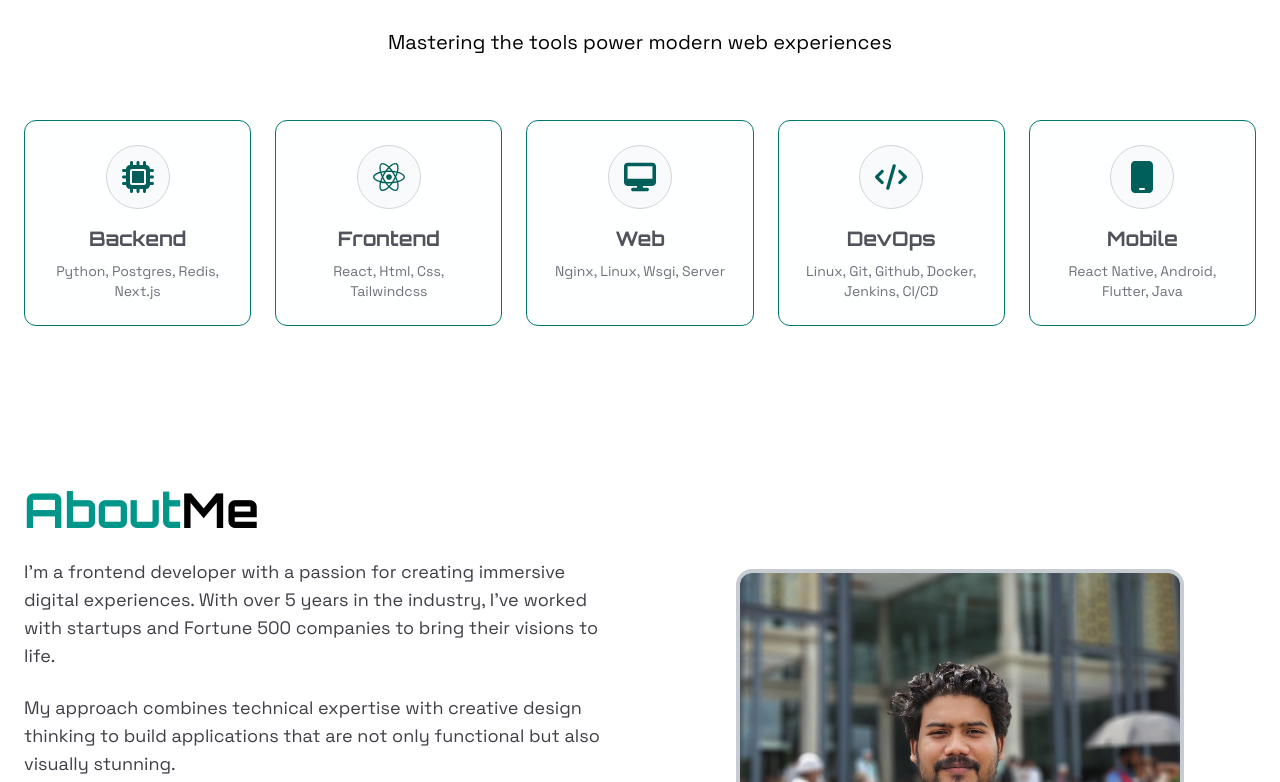
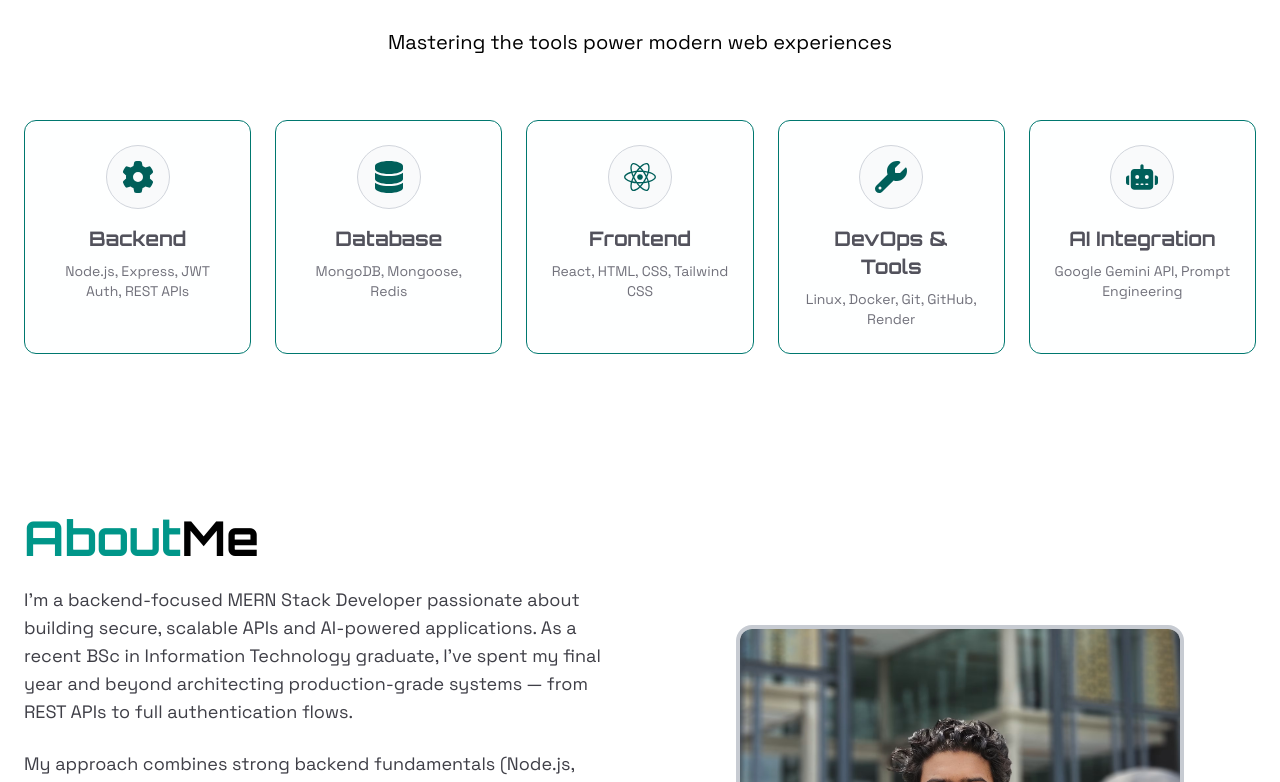
Before and after one commit to JonayedAlHabib/Porfolio, a React (Vite) app: page / in a window 1280 px wide. Shown: the part 1718-2500 px from the top of the page. Built offline with nearby package versions, Linux system fonts and the light colour scheme.

Commit message:
feat: update skills and profile descriptions to reflect backend focus and recent experiences

```diff
--- a/src/assets/asstes.js
+++ b/src/assets/asstes.js
@@ -1,4 +1,4 @@
-import { FaCode, FaDesktop, FaMicrochip, FaMobile, FaReact, FaRProject, FaSchool } from 'react-icons/fa6'
+import { FaDatabase, FaDesktop, FaGear, FaReact, FaRobot, FaSchool, FaWrench } from 'react-icons/fa6'
 import profileImg from '../assets/profile.avif'
 import resumeCV from '../assets/Jonayed_Al_Habib_CV.pdf'
 import { FaProjectDiagram } from 'react-icons/fa'
@@ -16,29 +16,29 @@ export const navMenu = ['Home', 'Work', 'Skills', 'About', 'Contact']
 
 export const skillsData = [
     {
-        icon: FaMicrochip,
+        icon: FaGear,
         title: 'Backend',
-        technologies: ['Python', 'Postgres', 'Redis', 'Next.js']
+        technologies: ['Node.js', 'Express', 'JWT Auth', 'REST APIs']
+    },
+    {
+        icon: FaDatabase,
+        title: 'Database',
+        technologies: ['MongoDB', 'Mongoose', 'Redis']
     },
     {
         icon: FaReact,
         title: 'Frontend',
-        technologies: ['React', 'Html', 'Css', 'Tailwindcss']
+        technologies: ['React', 'HTML', 'CSS', 'Tailwind CSS']
     },
     {
-        icon: FaDesktop,
-        title: 'Web',
-        technologies: ['Nginx', 'Linux', 'Wsgi', 'Server']
+        icon: FaWrench,
+        title: 'DevOps & Tools',
+        technologies: ['Linux', 'Docker', 'Git', 'GitHub', 'Render']
     },
     {
-        icon: FaCode ,
-        title: 'DevOps',
-        technologies: ['Linux', 'Git', 'Github', 'Docker', 'Jenkins', 'CI/CD']
-    },
-    {
-        icon: FaMobile,
-        title: 'Mobile',
-        technologies: ['React Native', 'Android', 'Flutter', 'Java']
+        icon: FaRobot,
+        title: 'AI Integration',
+        technologies: ['Google Gemini API', 'Prompt Engineering']
     },
 ]
 
@@ -73,18 +73,18 @@ export const projectData = [
 
 export const profileData = [
     {
-        icon: FaCode ,
+        icon: FaDesktop ,
         title: 'Language',
-        technologies : ['Python', 'Django', 'Rest', 'React', 'Tailwindcss']
+        technologies : ['JavaScript', 'Node.js', 'Express', 'MongoDB', 'React', 'JWT/OAuth']
     },
     {
         icon: FaSchool ,
         title: 'Education',
-        technologies : ['B.Tech in Compuer Science']
+        technologies : ['BSc in Information Technology, UITS']
     },
     {
         icon: FaProjectDiagram ,
         title: 'Projects',
-        technologies : ['Built more than 25+']
+        technologies : ['Built more than 5+']
     },
 ]
--- a/src/components/About.jsx
+++ b/src/components/About.jsx
@@ -12,10 +12,10 @@ const About = () => {
                         <span className='text-teal-600'>About</span>Me
                     </h2>
                     <p className='text-lg text-zinc-700 mb-6'>
-                        I'm a frontend developer with a passion for creating immersive digital experiences. With over 5 years in the industry, I've worked with startups and Fortune 500 companies to bring their visions to life.
+                        I'm a backend-focused MERN Stack Developer passionate about building secure, scalable APIs and AI-powered applications. As a recent BSc in Information Technology graduate, I've spent my final year and beyond architecting production-grade systems — from REST APIs to full authentication flows.
                     </p>
                     <p className='text-lg text-zinc-700 mb-10'>
-                        My approach combines technical expertise with creative design thinking to build applications that are not only functional but also visually stunning.
+                        My approach combines strong backend fundamentals (Node.js, Express, MongoDB) with an eye for clean system design — building applications that are secure, well-structured, and genuinely production-ready, not just prototypes.
                     </p>
                     <div className='grid grid-cols-1 sm:grid-cols-3 gap-6 mb-10'>
                         {
```
